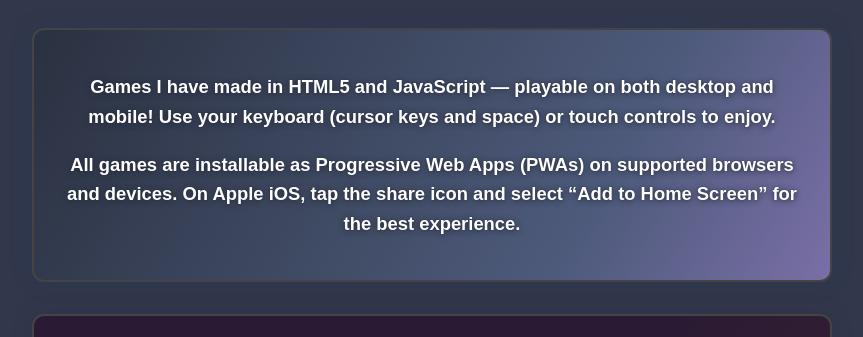
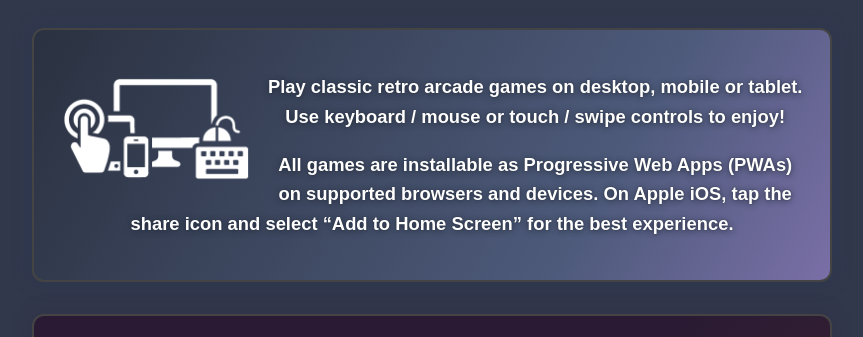
Before and after one commit to korovatron/korovatron.github.io, a plain HTML site: page index.html in a window 1280 px wide. Shown: the part 396-733 px from the top of the page, without its empty margins (208-1071 px from the left). Drawn offline with Linux system fonts and the light colour scheme.

Commit message:
Added image showing controls for games

```diff
--- a/index.html
+++ b/index.html
@@ -228,12 +228,11 @@
 
         <div class="intro">
 
-            <!-- <img src="me_transparent.png" alt="Neil Kendall"
-                style="float:left;width:128px;height:auto;margin:1.0rem 0.4rem 0.4rem 0;"> -->
+             <img src="controls.png" alt="Neil Kendall"
+                style="float:left;width:200px;height:auto;margin:1.0rem 0.4rem 0.4rem 0;">
 
 
-            <p>Games I have made in HTML5 and JavaScript — playable on both desktop and mobile! Use your keyboard
-                (cursor keys and space) or touch controls to enjoy.</p>
+            <p>Play classic retro arcade games on desktop, mobile or tablet. Use keyboard / mouse or touch / swipe controls to enjoy!</p>
             <p>All games are installable as Progressive Web Apps (PWAs) on supported browsers and devices. On Apple iOS,
                 tap the share icon and select “Add to Home Screen” for the best experience.</p>
         </div>
```
Also changed, not shown: controls.png (added).
